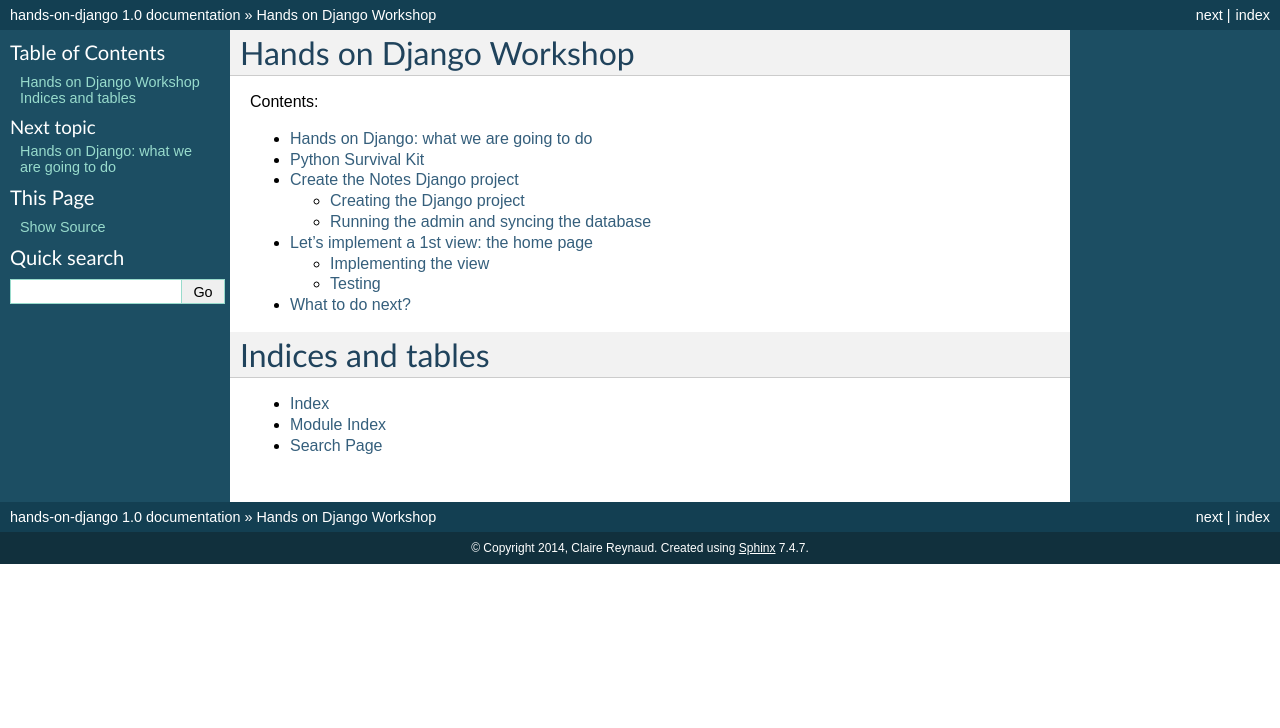
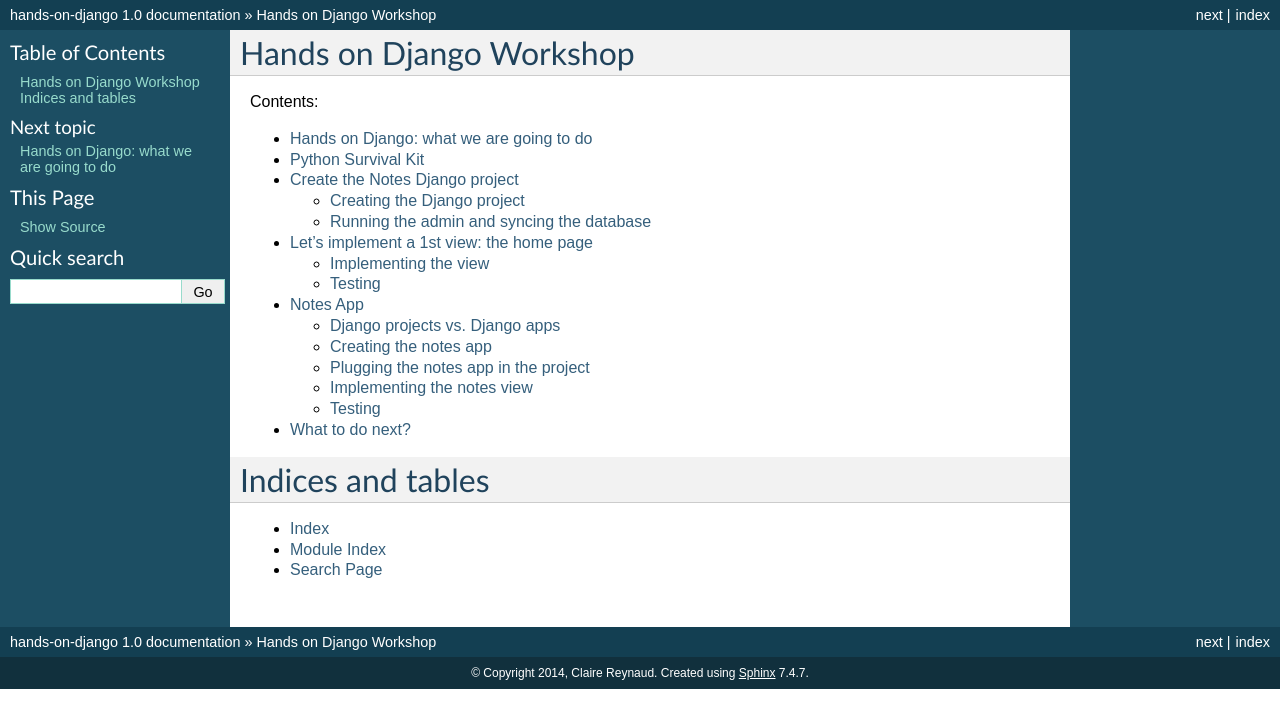
Before and after one commit to creynaud/hands-on-django-doc, a Sphinx documentation site: the page built from source/index.rst, in a window 1280 px wide. Shown: the top 728 px of the page. Built offline with Sphinx 7.4.7, drawn with Linux system fonts in a browser that asks for light colours; some of the changed lines change nothing that is shown.

Commit message:
Document the notes app and the 'my notes' view

```diff
--- a/source/index.rst
+++ b/source/index.rst
@@ -15,6 +15,7 @@
    python_survival_kit
    create_django_project
    home
+   notesapp
    what_to_do_next
 
 Indices and tables
--- /dev/null
+++ b/source/notesapp.rst
@@ -0,0 +1,143 @@
+Notes App
+=========
+
+Django projects vs. Django apps
+-------------------------------
+
+From Django documentation:
+"What’s the difference between a project and an app? An app is a Web application that does something – e.g., a Weblog system, a database of public records or a simple poll app. A project is a collection of configuration and apps for a particular Web site. A project can contain multiple apps. An app can be in multiple projects."
+
+An app is a reusable component that can be used by several websites. Several websites could use a notes component, so let's create an app.
+
+Creating the notes app
+----------------------
+
+.. code-block:: bash
+
+    (hands-on-django)pony@Pony-VirtualBox:~/hands-on-django$ django-admin.py startapp notesapp
+
+The notesapp is a python package, which contains 3 files:
+* models.py: contains the definition of the note entities. These will be mapped to the database via Django ORM.
+* admin.py: contains the registration of the model entities so they can show up in the admin.
+* views.py: contains the app views (e.g notes detail view, notes edition view, notes list view...)
+Also create a urls.py file inside notesapp/. It can be left empty so far.
+
+Plugging the notes app in the project
+-------------------------------------
+
+First let's declare our app in the project settings:
+
+.. code-block:: python
+    :emphasize-lines: 8
+
+     INSTALLED_APPS = (
+         'django.contrib.admin',
+         'django.contrib.auth',
+         'django.contrib.contenttypes',
+         'django.contrib.sessions',
+         'django.contrib.messages',
+         'django.contrib.staticfiles',
+    +    'notesapp',
+     )
+
+Also let's plug the notes app urls in the project root urls:
+
+.. code-block:: python
+    :emphasize-lines: 6,7
+
+     urlpatterns = patterns(
+         '',
+
+         url(r'^$', 'notes.views.home', name='home'),
+         # url(r'^blog/', include('blog.urls')),
+    -
+    +    url(r'^notes/', include('notesapp.urls')),
+         url(r'^admin/', include(admin.site.urls)),
+     )
+
+This way the urls from the notes app will reside under http://127.0.0.1:8000/notes/.
+
+Implementing the notes view
+---------------------------
+
+So far we just want to render a static template when someone accesses http://127.0.0.1:8000/notes/.
+The templates should go in a notesapp/templates/notesapp/my_notes.html.
+
+Just follow the same steps as for the home view, except that now you should only modify files inside notesapp/.
+Verify that the new view shows up in your browser.
+
+Now it is time to add a model for the notes. Add the following code in notesapp/models.py:
+
+.. code-block:: python
+
+    from django.contrib.auth.models import User
+    from django.db import models
+
+
+    # Create your models here.
+    from django.utils import timezone
+
+
+    class Note(models.Model):
+        title = models.CharField(max_length=256)
+        content = models.TextField(blank=True)
+        creation_date = models.DateTimeField(default=timezone.now)
+        owner = models.ForeignKey(User)
+
+Have a look at the Django documentation for model fields to understand what this Note model does:
+https://docs.djangoproject.com/en/1.6/topics/db/models/.
+
+In order to use this model, we need to create the corresponding tables in our database.
+
+.. code-block:: bash
+
+    (hands-on-django)pony@Pony-VirtualBox:~/hands-on-django$ python manage.py syncdb
+    Creating tables ...
+    Creating table notesapp_note
+    Installing custom SQL ...
+    Installing indexes ...
+    Installed 0 object(s) from 0 fixture(s)
+    (hands-on-django)pony@Pony-VirtualBox:~/hands-on-django$
+
+Now let's add the actual current user notes in the 'my notes' view.
+
+.. code-block:: python
+
+    +    context = RequestContext(request, {'notes': Note.objects.filter(owner=request.user)})
+
+The Note.objects.filter(owner=request.user) is a call to the Django ORM and retrieves all the notes that belong to request.user.
+There is a lot to say about how to make queries with Django ORM: https://docs.djangoproject.com/en/1.6/topics/db/queries/
+
+We also need to update the template to actually show the notes:
+
+.. code-block:: html
+
+    <!DOCTYPE html>
+    <html>
+    <head>
+        <title>My Notes</title>
+    </head>
+    <body>
+    <ul>
+    {% for note in notes %}
+        <li>{{ note.title }}</li>
+    {% endfor %}
+    </ul>
+    </body>
+    </html>
+
+Refresh http://127.0.0.1:8000/notes. Maybe you don't have any notes so far. To be able to add a Note, let's register the Note model in notesapp/admin.py:
+
+.. code-block:: python
+
+    from django.contrib import admin
+
+    # Register your models here.
+    from .models import Note
+
+    admin.site.register(Note)
+
+Testing
+-------
+
+Let's write a test for this new view. Take the previous tests as example.
```
